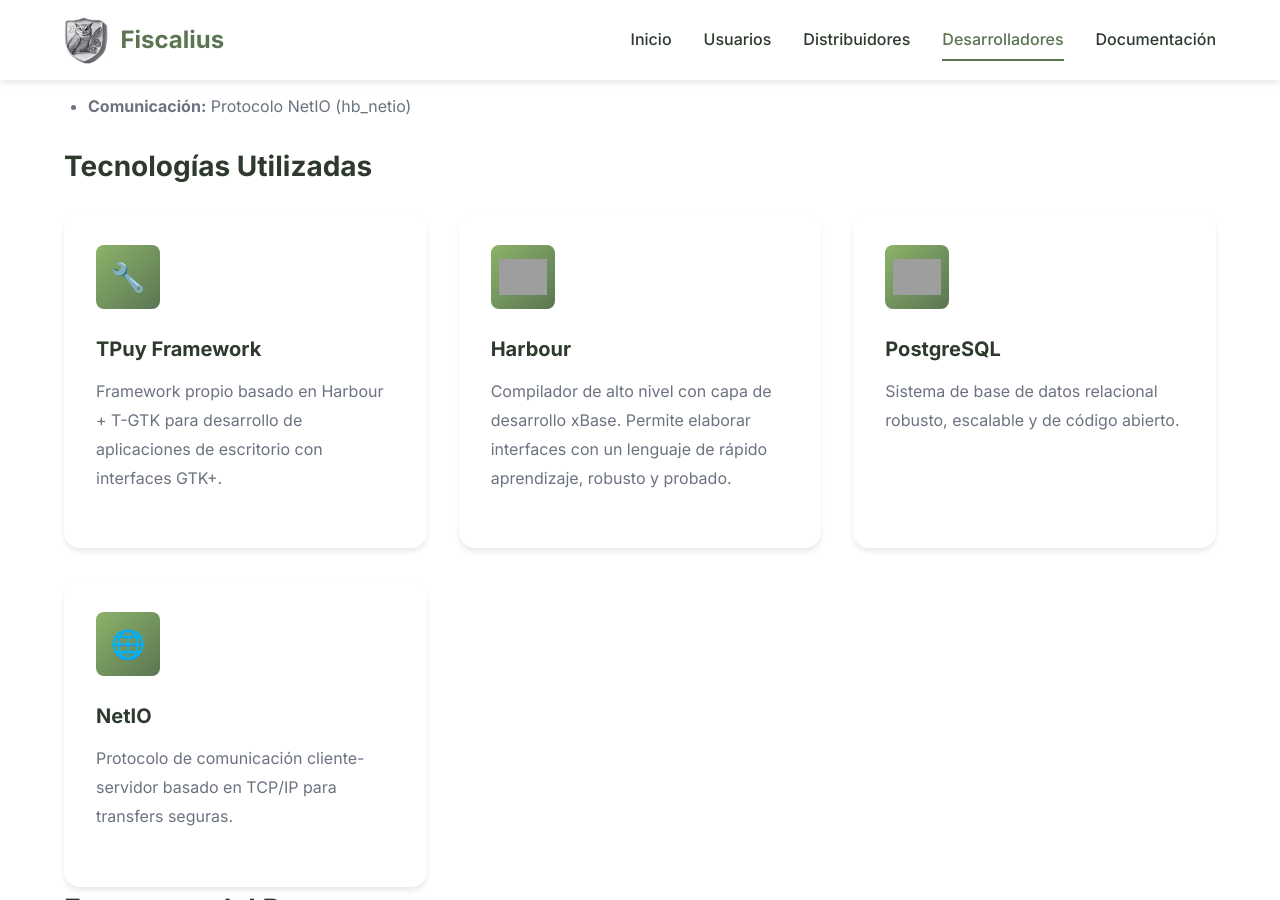
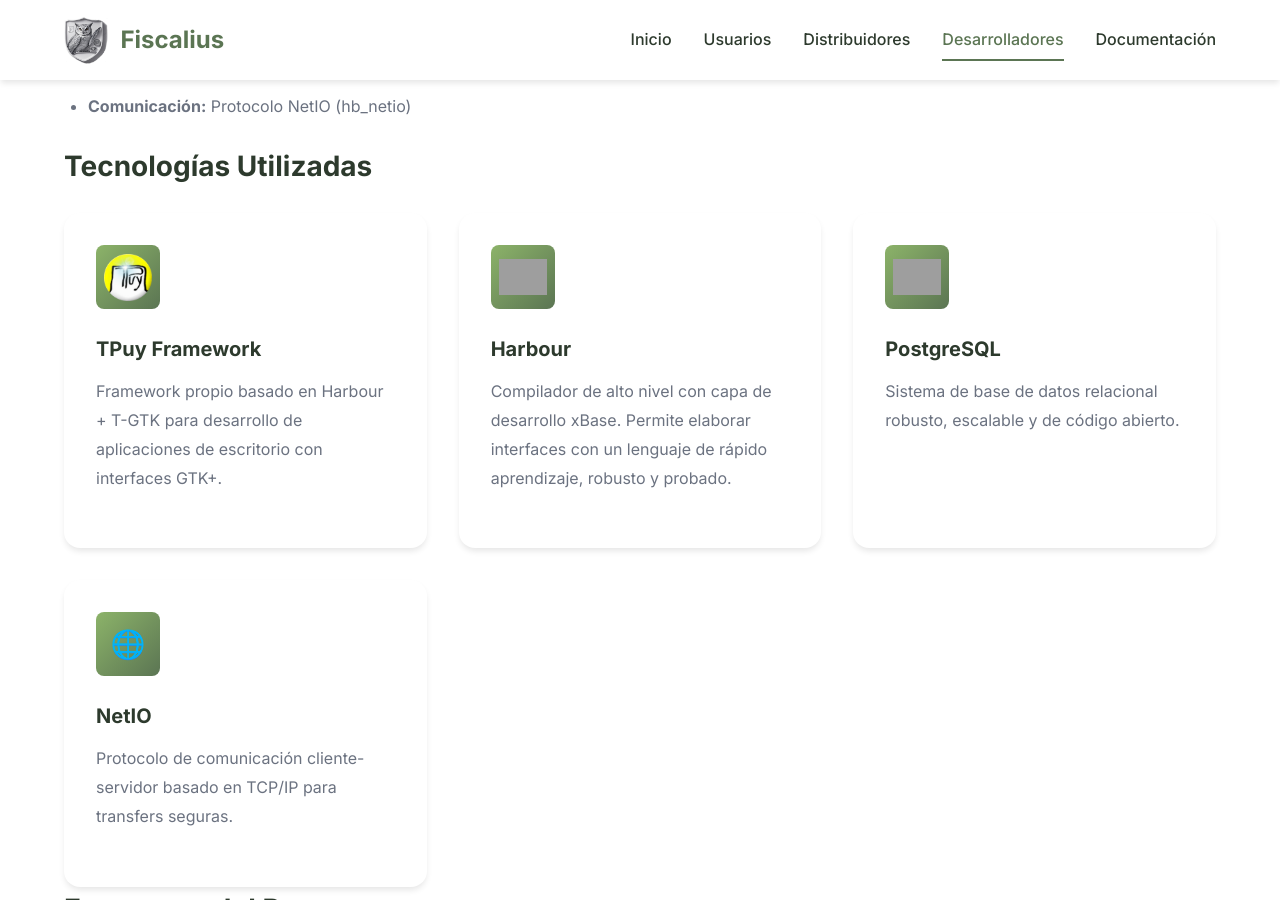
Before and after one commit to riztan/fiscalius-client, a Jekyll site: the page built from desarrolladores/index.html, in a window 1280 px wide and 900 px high, scrolled down 1406 px. Built offline with Jekyll 4.4.1, drawn with Linux system fonts in a browser that asks for light colours; grey boxes are pictures that could not be loaded.

Commit message:
feat: Agregar logo de TPuy en página de desarrolladores

```diff
--- a/desarrolladores/index.html
+++ b/desarrolladores/index.html
@@ -49,7 +49,7 @@
 
     <div class="features-grid">
       <div class="feature-card">
-        <div class="feature-icon">🔧</div>
+        <div class="feature-icon"><img src="{{ '/assets/images/tpuy_logo.png' | relative_url }}" alt="TPuy" style="height: 48px;"></div>
         <h3>TPuy Framework</h3>
         <p>Framework propio basado en Harbour + T-GTK para desarrollo de aplicaciones de escritorio con interfaces GTK+.</p>
       </div>
```
Also changed, not shown: assets/images/tpuy_logo.png (added).
